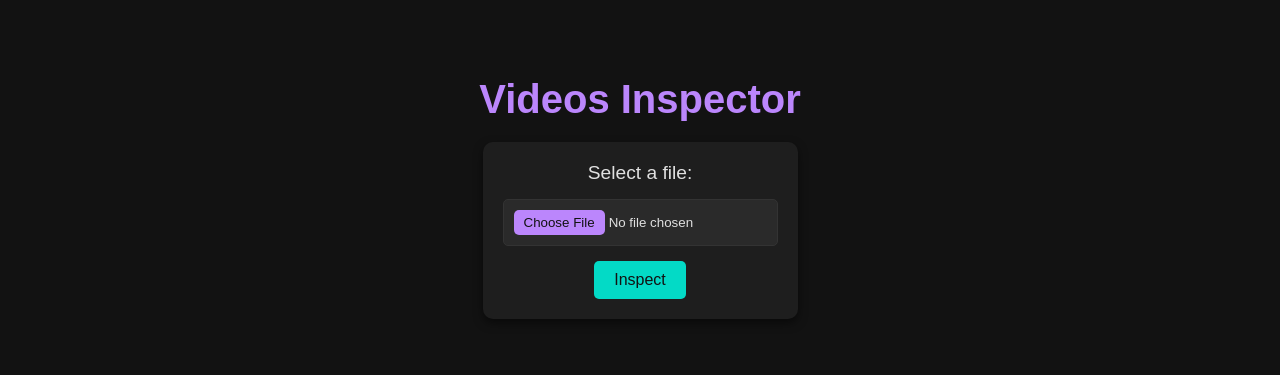
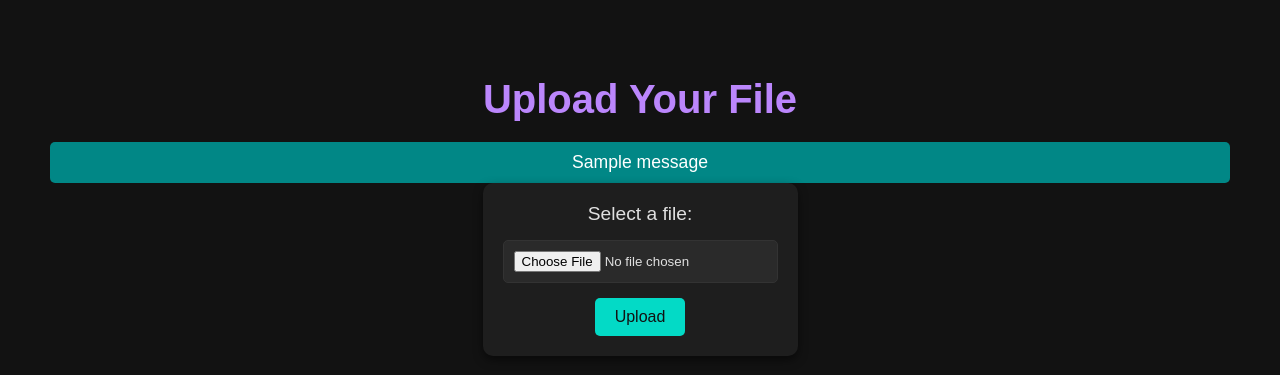
Before and after one commit to fccn/videos-inspector, a Flask app: page / in a window 1280 px wide. Shown: the top 375 px of the page. Run offline with Flask 3, Linux system fonts and the light colour scheme; one stand-in notice (Sample message) is shown.

Commit message:
refactor: organized code and structure improvement

```diff
--- a/app/app.py
+++ b/app/app.py
@@ -1,144 +1,32 @@
-from string import ascii_uppercase
-import openpyxl
-from youtube_transcript_api import YouTubeTranscriptApi
-from flask import Flask, render_template
+import os
+import shutil
+from flask import Flask, flash, redirect, render_template, request, send_file, url_for
 
-def get_video_links_by_sheet(workbook):
-    values_by_column = {}
-
-    for sheet in workbook.worksheets:
-        for column in sheet.iter_cols():
-            column_name = column[0].value
-            if column_name not in ["teaser do youtube"]:
-                continue
-
-            if column_name not in values_by_column.keys():
-                values_by_column[column_name] = [cell.value for cell in column]
-                continue
-
-            values_by_column[column_name] += [cell.value for cell in column]
-
-    return values_by_column
-
-def generate_all_register_to_dict_from_worksheet(worksheet):
-    columns = []
-    registers = []
-
-    for position in range(1, worksheet.max_column + 1):
-        columns.append({
-            "position": position,
-            "name": worksheet.cell(1, position).value
-        })
-
-    for row in range(2, worksheet.max_row + 1):
-        register = {}
-        for column in columns:
-            value = worksheet.cell(row, column["position"]).value
-            register[column["name"]] = value
-
-        registers.append(register)
-
-    return registers
-
-def inspect_video(video_link):
-    try:
-        available_transcripts = []
-
-        for part_to_remove in [
-            "https://",
-            "www.youtube.com/",
-            "embed/",
-        ]:
-            video_link = video_link.replace(part_to_remove, "")
-
-        transcript_list = YouTubeTranscriptApi.list_transcripts(video_link)
-        for transcript in transcript_list:
-            available_transcripts.append({
-                "gerada automaticamente": transcript.is_generated,
-                "idioma": transcript.language_code,
-            })
-
-        return available_transcripts
-    except:
-        return [{"gerada automaticamente": "N/A", "idioma": "N/A"}]
-
-def complete_register_with_video_info(register):
-    if register["teaser do youtube"] == "N/A":
-        register["gerada automaticamente"] = "N/A"
-        register["idiomas"] = "N/A"
-
-        return register
-
-    transcripts_info = inspect_video(register["teaser do youtube"])
-
-    register["gerada automaticamente"] = ""
-    register["idiomas"] = ""
-
-    for info in transcripts_info:
-        if info["gerada automaticamente"] != "N/A":
-            register["gerada automaticamente"] = "sim" if info["gerada automaticamente"] == True else "não"
-        else:
-            register["gerada automaticamente"] = "N/A"
-
-        if register["idiomas"]:
-            register["idiomas"] += f', {info["idioma"]}'
-            continue
-
-        register["idiomas"] = info["idioma"]
-
-    return register
-
-
-def generate_column_letter_position(column_position: int):
-    letters = []
-    while column_position > 0:
-        column_position -= 1
-        rest = column_position % len(ascii_uppercase)
-        letters.append(ascii_uppercase[rest])
-        column_position //= len(ascii_uppercase)
-    letter = "".join(letters.__reversed__())
-
-    return letter
-
-def generate_complete_file(complete_registers, file_name):
-    columns = list(complete_registers[0].keys())
-    workbook = openpyxl.Workbook()
-    worksheet = workbook.active
-
-    for column in columns:
-        position = columns.index(column) + 1
-        letter = generate_column_letter_position(position)
-        worksheet[f"{letter}1"] = column
-
-        for register in complete_registers:
-            position = complete_registers.index(register) + 2
-            worksheet[f"{letter}{position}"] = register[column]
-
-    workbook.save(file_name)
-
-def main():
-    workbook = openpyxl.load_workbook("file.xlsx")
-    worksheet = workbook.active
-
-    registers_to_dict = generate_all_register_to_dict_from_worksheet(worksheet)
-    complete_registers = []
-
-    for register in registers_to_dict:
-        complete_registers.append(complete_register_with_video_info(register))
-
-    try:
-        generate_complete_file(complete_registers, "output.xlsx")
-    except Exception as e:
-        raise e
-    finally:
-        print("done")
-        # os.remove("output.xlsx")
+from services.process_file_service import ProcessFileService
 
 app = Flask(__name__)
+app.secret_key = "your_secret_key"
 
-@app.route("/")
-def home():
+@app.route("/", methods=["GET", "POST"])
+def index():
+    if request.method == "POST":
+        if "fileInput" not in request.files or not request.files["fileInput"].filename:
+            flash("No file selected!", "error")
+            return redirect(url_for("index"))
+
+        file = request.files["fileInput"]
+        flash(f"File '{file.filename}' uploaded and processed successfully, staring process..", "success")
+
+        try:
+            output_save_path = ProcessFileService().process_file(file)
+            return send_file(output_save_path, as_attachment=True, download_name="output.xlsx")
+        except:
+            flash("An error occurred", "error")
+        finally:
+            os.remove(file.filename)
+            shutil.rmtree("output")
+
     return render_template("index.html")
 
 if __name__ == "__main__":
-        app.run()
+    app.run(debug=True)
--- a/app/templates/index.html
+++ b/app/templates/index.html
@@ -3,7 +3,7 @@
 <head>
     <meta charset="UTF-8">
     <meta name="viewport" content="width=device-width, initial-scale=1.0">
-    <title>Videos Inspector</title>
+    <title>File Import</title>
     <style>
         body {
             font-family: Arial, sans-serif;
@@ -37,18 +37,6 @@
             background: #2a2a2a;
             color: #e0e0e0;
         }
-        input[type="file"]::file-selector-button {
-            background: #bb86fc;
-            color: #121212;
-            border: none;
-            padding: 5px 10px;
-            border-radius: 5px;
-            cursor: pointer;
-            transition: background 0.3s ease;
-        }
-        input[type="file"]::file-selector-button:hover {
-            background: #3700b3;
-        }
         button {
             background: #03dac6;
             color: #121212;
@@ -62,14 +50,35 @@
         button:hover {
             background: #018786;
         }
+        .flash {
+            margin-top: 20px;
+            padding: 10px;
+            border-radius: 5px;
+            font-size: 1.1em;
+        }
+        .flash.success {
+            background: #018786;
+            color: #fff;
+        }
+        .flash.error {
+            background: #b00020;
+            color: #fff;
+        }
     </style>
 </head>
 <body>
-    <h1>Videos Inspector</h1>
-    <form>
+    <h1>Upload Your File</h1>
+    {% with messages = get_flashed_messages(with_categories=True) %}
+        {% if messages %}
+            {% for category, message in messages %}
+                <div class="flash {{ category }}">{{ message }}</div>
+            {% endfor %}
+        {% endif %}
+    {% endwith %}
+    <form method="POST" enctype="multipart/form-data">
         <label for="fileInput">Select a file:</label><br>
         <input type="file" id="fileInput" name="fileInput" accept="*/*"><br>
-        <button type="submit">Inspect</button>
+        <button type="submit">Upload</button>
     </form>
 </body>
 </html>
```
Also changed, not shown: app/services/inspect_video_service.py (added, +113 -0 lines), app/services/process_file_service.py (added, +17 -0 lines), 3 other files.
